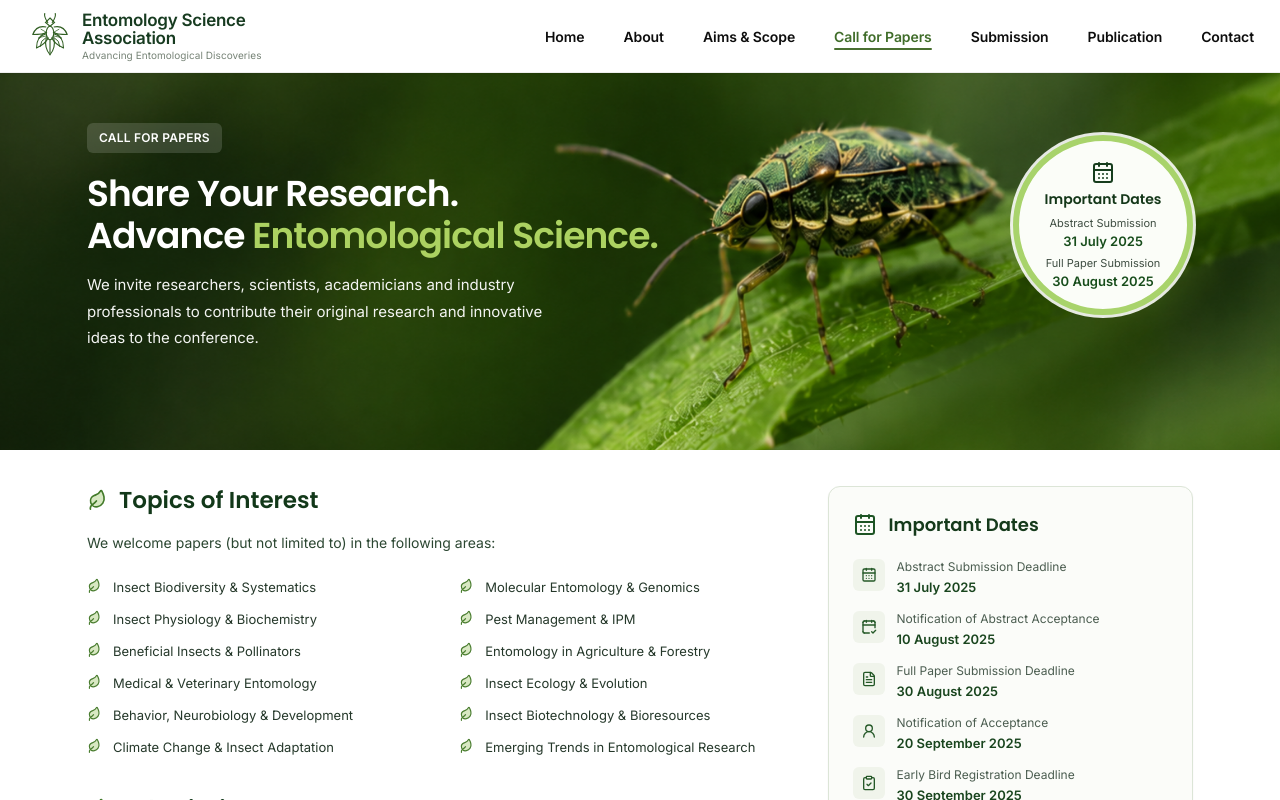
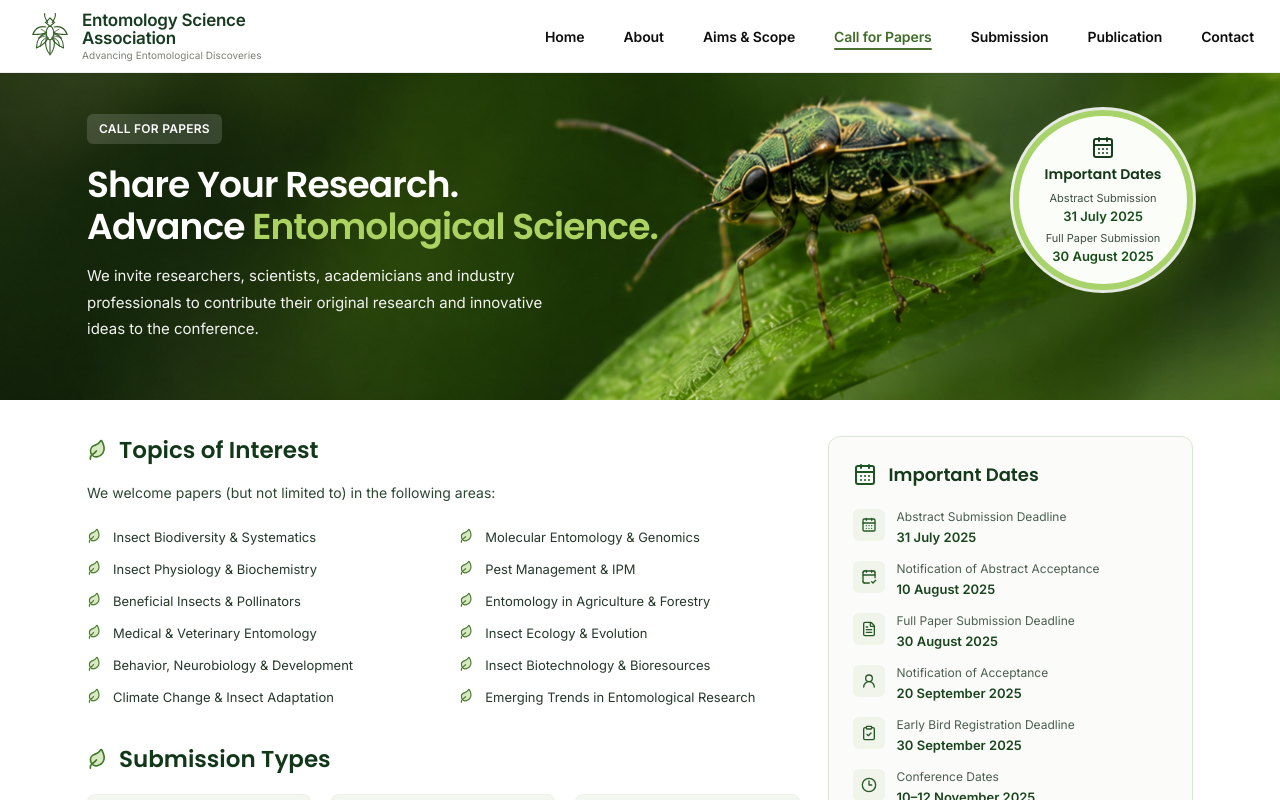
Before and after one commit to Dhanshri-Rc/entomology-science, a React (Vite) app: page /call-for-papers in a window 1280 px wide. Shown: the top 800 px of the page. Built offline with nearby package versions, Linux system fonts and the light colour scheme.

Commit message:
fix: adjust min-height and margin values for improved layout in About, AimScope, CallForPapers, and Publication components

```diff
--- a/src/pages/About.jsx
+++ b/src/pages/About.jsx
@@ -156,7 +156,7 @@ export default function About() {
     <main className="overflow-hidden bg-white font-sans text-[#202820]">
       {/* Hero section */}
       <section
-        className="relative isolate flex min-h-[390px] items-center bg-cover bg-[position:66%_center] sm:min-h-[400px] md:min-h-[450px] md:bg-center"
+        className="relative isolate flex min-h-[360px] items-center bg-cover bg-[position:66%_center] sm:min-h-[380px] md:min-h-[400px] md:bg-center"
         style={{ backgroundImage: `url(${aboutBg})` }}
       >
         <div className="absolute inset-0 -z-10 bg-gradient-to-r from-[#092416]/95 via-[#0b2d19]/82 to-[#0b2d19]/5 sm:via-[#0b2d19]/68 md:to-transparent" />
@@ -170,7 +170,7 @@ export default function About() {
           >
             <nav
               aria-label="Breadcrumb"
-              className="mb-5 mt-20 sm:mt-6 lg:mt-10 flex items-center gap-2 text-[13px] sm:text-[12px]"
+              className="mb-5 mt-20 sm:mt-18 lg:mt-20 flex items-center gap-2 text-[13px] sm:text-[12px]"
             >
               <Link to="/" className="transition hover:text-[#b9db74]">
                 Home
--- a/src/pages/AimScope.jsx
+++ b/src/pages/AimScope.jsx
@@ -200,7 +200,7 @@ export default function AimScope() {
     <main className="overflow-hidden bg-white font-sans text-[#202720]">
       {/* HERO */}
       <section
-        className="relative isolate flex min-h-[395px] items-center bg-cover bg-[position:68%_center] sm:min-h-[400px] md:min-h-[450px] md:bg-center"
+        className="relative isolate flex min-h-[360px] items-center bg-cover bg-[position:68%_center] sm:min-h-[380px] md:min-h-[400px] md:bg-center"
         style={{ backgroundImage: `url(${aimsBg})` }}
       >
         <div className="absolute inset-0 -z-10 bg-gradient-to-r from-[#062417]/95 via-[#0a2d19]/78 to-[#0a2d19]/10 sm:via-[#0a2d19]/62 md:to-transparent" />
@@ -214,7 +214,7 @@ export default function AimScope() {
           >
             <nav
               aria-label="Breadcrumb"
-              className="mb-5 mt-12 sm:mt-4 lg:mt-4 flex items-center gap-2 text-[13px] sm:text-[12px]"
+              className="mb-5 mt-20 sm:mt-14 lg:mt-16 flex items-center gap-2 text-[13px] sm:text-[12px]"
             >
               <Link to="/" className="transition hover:text-[#b8d96b]">
                 Home
--- a/src/pages/CallForPapers.jsx
+++ b/src/pages/CallForPapers.jsx
@@ -195,7 +195,7 @@ export default function CallForPapers() {
     <main className="overflow-hidden bg-white font-sans text-[#203426]">
       {/* Hero */}
       <section
-        className="relative isolate flex min-h-[390px] items-center bg-cover bg-[position:66%_center] sm:min-h-[400px] md:min-h-[450px] md:bg-center"
+        className="relative isolate flex min-h-[360px] items-center bg-cover bg-[position:66%_center] sm:min-h-[380px] md:min-h-[400px] md:bg-center"
         style={{ backgroundImage: `url(${callHeroBg})` }}
       >
         {/* <div className="absolute inset-0 -z-10 bg-gradient-to-r from-[#082d16]/[0.99] via-[#103c1d]/90 to-[#123c16]/55 sm:via-[#103c1d]/76 sm:to-[#123c16]/30 md:via-[#103c1d]/66 md:to-[#123c16]/15 lg:via-[#103c1d]/48 lg:to-transparent" /> */}
@@ -207,7 +207,7 @@ export default function CallForPapers() {
             transition={{ duration: 0.65, ease: "easeOut" }}
             className="w-full max-w-[660px] text-center text-white md:text-left"
           >
-            <span className="inline-flex mt-12 sm:mt-4 lg:mt-6 rounded-md bg-white/15 px-3 py-1.5 text-[11px] font-[550] uppercase tracking-[0.02em] text-white backdrop-blur-sm sm:text-[12px]">
+            <span className="inline-flex mt-16 sm:mt-12 lg:mt-14 rounded-md bg-white/15 px-3 py-1.5 text-[11px] font-[550] uppercase tracking-[0.02em] text-white backdrop-blur-sm sm:text-[12px]">
               Call for Papers
             </span>
 
--- a/src/pages/Publication.jsx
+++ b/src/pages/Publication.jsx
@@ -231,7 +231,7 @@ export default function Publication() {
     <main className="overflow-hidden bg-white font-sans text-[#25372a]">
       {/* Hero */}
       <section
-        className="relative isolate flex min-h-[390px] items-center bg-cover bg-[position:66%_center] sm:min-h-[400px] md:min-h-[450px] md:bg-center"
+        className="relative isolate flex min-h-[396px] items-center bg-cover bg-[position:66%_center] sm:min-h-[380px] md:min-h-[400px] md:bg-center"
         style={{ backgroundImage: `url(${pubBg})` }}
       >
         {/* <div className="absolute inset-0 -z-10 bg-gradient-to-r from-[#082d16]/[0.99] via-[#103c1d]/82 to-[#123c16]/20 sm:via-[#103c1d]/72 md:via-[#103c1d]/58 lg:to-transparent" /> */}
@@ -243,7 +243,7 @@ export default function Publication() {
             transition={{ duration: 0.65, ease: "easeOut" }}
             className="max-w-[555px] py-10 text-white"
           >
-            <h1 className="text-[32px] text-white font-[600] leading-tight tracking-[-0.025em] sm:text-[34px] lg:text-[36px]">
+            <h1 className="text-[32px] mt-2 text-white font-[600] leading-tight tracking-[-0.025em] sm:text-[34px] lg:text-[36px]">
               Publication
             </h1>
             <p className="mt-3 text-[15px] font-[550] leading-tight text-[#a8d366] sm:text-[16px]">
```
Also changed, not shown: src/assets/img/pubBg.png.
